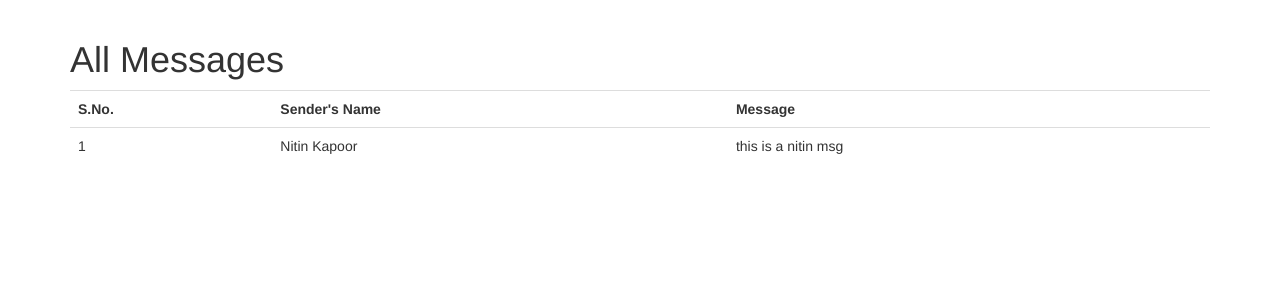
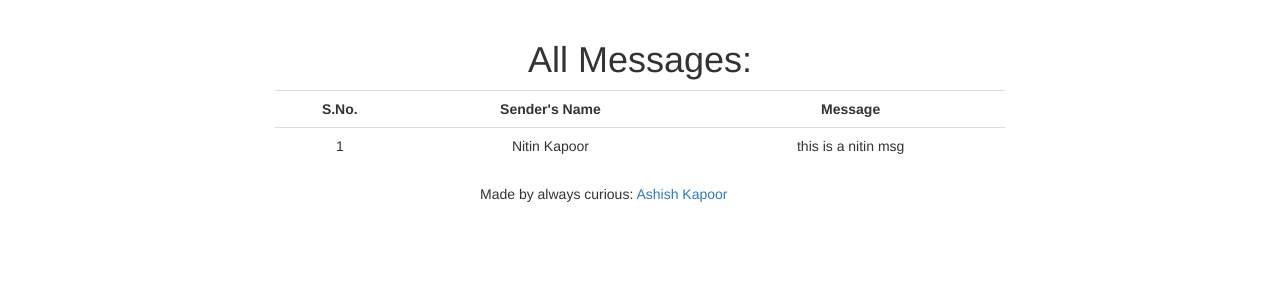
Before and after one commit to AshishKapoor/MsgApp, a Django app: page /allMsgs/ in a window 1280 px wide. Shown: the part 72-372 px from the top of the page. Run offline with Django 3.2, Linux system fonts and the light colour scheme; a user stored in the database is signed in; data comes from the database, SQL or seed files in the repository; both versions use the stored data as it was after the commit; some libraries are stand-ins or nearby versions.

Commit message:
Added Footer and few changes incorporated in templates

```diff
--- a/src/msg/views.py
+++ b/src/msg/views.py
@@ -44,7 +44,7 @@ def contact(request):
 
 #Retreive all messages from the database using QuerySet.
 def allMsgs(request):
-    title = 'All Messages'
+    title = 'All Messages from Specified User'
     title_align_center = True
     form = allMsgsForm(request.POST or None)
     context = {
@@ -52,8 +52,10 @@ def allMsgs(request):
     "title": title,
     "title_align_center": title_align_center,
     }
-    if request.user.is_authenticated() and request.user.is_staff:
-        queryset = msg.objects.all().order_by('-timestamp')
+
+    if request.user.is_authenticated() and request.user.is_authenticated:
+        queryset = msg.objects.all()
+        # queryset = msg.objects.all().order_by('-timestamp')
     context = {
         "queryset": queryset
     }
--- a/src/templates/about.html
+++ b/src/templates/about.html
@@ -22,6 +22,8 @@
             </p>
             <img src="/static/img/Ashish_Image.jpg" alt="Ashish_Photo.jpg" />
         </div>
+
+
         {% endblock %}
 
     </body>
--- a/src/templates/allMsgs.html
+++ b/src/templates/allMsgs.html
@@ -2,13 +2,13 @@
 {% load crispy_forms_tags %}
 
 {% block content %}
-    <div class="text-left">
+    <div class="text-center col-sm-8 col-md-offset-2">
 
 
-    <h1>All Messages</h1>
+    <h1>All Messages:</h1>
     {% if queryset %}
     <table class="table">
-        <tr><th>S.No.</th><th>Sender's Name</th><th>Message</th></tr>
+        <tr><th class="text-center">S.No.</th><th class="text-center">Sender's Name</th><th class="text-center">Message</th></tr>
     {% for instance in queryset %}
         <tr><td>{{ forloop.counter }}</td><td>{{ instance.full_name }} </td> <td> {{ instance.message }} </td></tr>
     {% endfor %}
--- a/src/templates/base.html
+++ b/src/templates/base.html
@@ -14,7 +14,16 @@
     <div class="container">
         {% block content %}
 
+
+
         {% endblock %}
+    <div id="footer">
+      <div class="container">
+          <br>
+        <p class="col-sm-8 col-sm-offset-4">Made by always curious: <a href="https://in.linkedin.com/in/ashishkapoor1">Ashish Kapoor</a></p>
+      </div>
+    </div>
+
     </div> <!-- /container -->
     <script src="https://ajax.googleapis.com/ajax/libs/jquery/1.11.3/jquery.min.js"></script>
     <script src="{% static 'js/jquery.min.js' %}"></script>
--- a/src/templates/forms.html
+++ b/src/templates/forms.html
@@ -9,7 +9,7 @@
 <body>
 
     {% block content %}
-    <div class="col-md-6 col-sm-offset-3">
+    <div class="text-center">
         <h1>{{ title }}</h1>
     </div>
     <div class="row">
```
Also changed, not shown: src/db.sqlite3.
